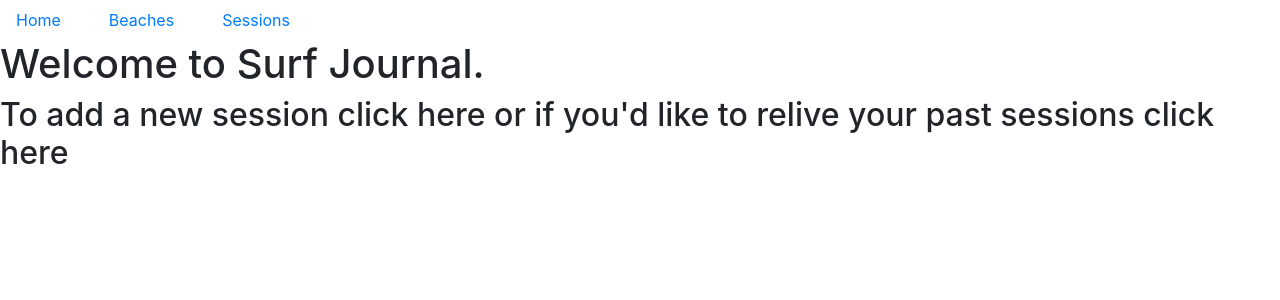
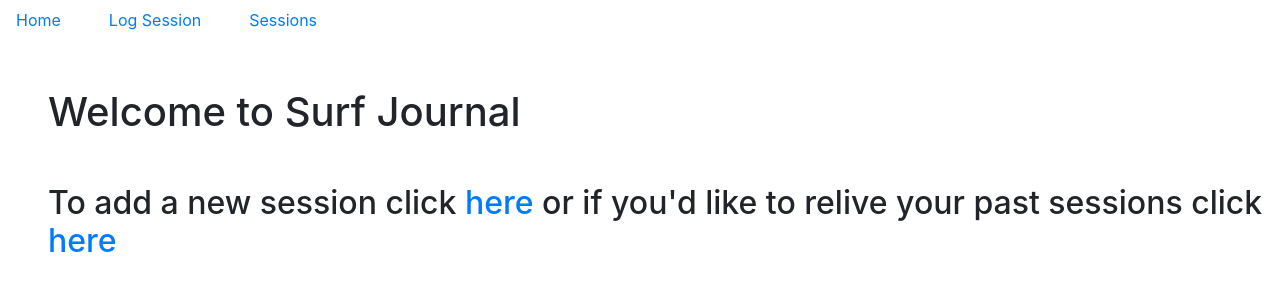
Before and after one commit to brad-bartlett/surf_journal, a React (Create React App) app in the folder frontend/: page / in a window 1280 px wide. Shown: the top 300 px of the page. Built offline with nearby package versions, Linux system fonts and the light colour scheme.

Commit message:
links on homepage

```diff
--- a/frontend/src/components/Home.js
+++ b/frontend/src/components/Home.js
@@ -1,10 +1,11 @@
-import React from 'react'
+import React from 'react';
+import { Link } from "react-router-dom";
 
 export default function Home() {
     return (
-        <div>
-            <h1>Welcome to Surf Journal.</h1>
-            <h2>To add a new session click here or if you'd like to relive your past sessions click here</h2>
+        <div className="ml-5 mt-5">
+            <h1>Welcome to Surf Journal</h1>
+            <h2 className="mt-5">To add a new session click <Link to='/beaches'>here</Link>  or if you'd like to relive your past sessions click <Link to='/sessions'>here</Link></h2>
         </div>
     )
 }
--- a/frontend/src/components/Navbar.js
+++ b/frontend/src/components/Navbar.js
@@ -6,7 +6,7 @@ export default function Navbar() {
         <div className="navbar">
             <nav>
                 <Link to='/'>Home</Link>
-                <Link className="ml-5" to='/beaches'>Beaches</Link>
+                <Link className="ml-5" to='/beaches'>Log Session</Link>
                 <Link className="ml-5" to='/sessions'>Sessions</Link>
             </nav>
         </div>
--- a/frontend/src/components/Session.js
+++ b/frontend/src/components/Session.js
@@ -4,14 +4,14 @@ const Session = ({session}) => {
 
     return (
         <React.Fragment>
-        <ul>
-            <ul key={session.id}>
+        <ul className="mt-2">
+            <li key={session.id}>
             Session {session.id}:
-            <li>Beach: {session.beach.name}</li>
-            <li>Board: {session.board}</li>
-            <li>Date: {session.date}</li>
-            <li>Description: {session.description}</li>
-            </ul>
+            <ul>Beach: {session.beach.name}</ul>
+            <ul>Board: {session.board}</ul>
+            <ul>Date: {session.date}</ul>
+            <ul>Description: {session.description}</ul>
+            </li>
         </ul>
         </React.Fragment>
     )
--- a/frontend/src/components/Sessions.js
+++ b/frontend/src/components/Sessions.js
@@ -8,7 +8,7 @@ export default function Sessions({sessions}) {
         <div>
           {sessions && sessions.length && (
             <>
-              <p>You have logged {sessions.length} sessions</p>
+              <p className="ml-5 mt-3">You have logged {sessions.length} sessions</p>
               <ul>
                 {sessions.map((session) => (
                   <Session key={session.id} session={session} />
```
Also changed, not shown: frontend/src/containers/SessionsContainer.js (+5 -31 lines).
